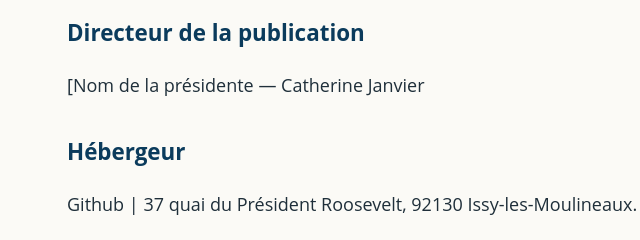
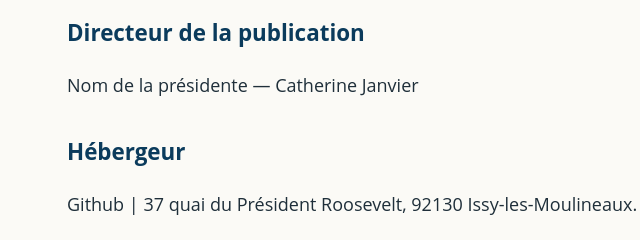
Before and after one commit to WebiZion-fr/Teddy_autisme_paysdefougeres, a plain HTML site: page mentions-legales.html in a window 1280 px wide. Shown: the part 443-683 px from the top of the page, 225-865 px from the left. Drawn offline with Linux system fonts and the light colour scheme.

Commit message:
Fix HTML syntax for president's name

```diff
--- a/mentions-legales.html
+++ b/mentions-legales.html
@@ -151,7 +151,7 @@ footer.site img { width: 5rem; background: #fff; border-radius: 50%; padding: .3
 
       <h2>Directeur de la publication</h2>
       <!-- TODO : à confirmer avec le bureau actuel (la présidente selon le CRA Bretagne : Catherine Janvier) -->
-      <p>[Nom de la présidente — Catherine Janvier</p>
+      <p>Nom de la présidente — Catherine Janvier</p>
 
       <h2>Hébergeur</h2>
       <!-- TODO : renseigner l'hébergeur choisi -->
```
